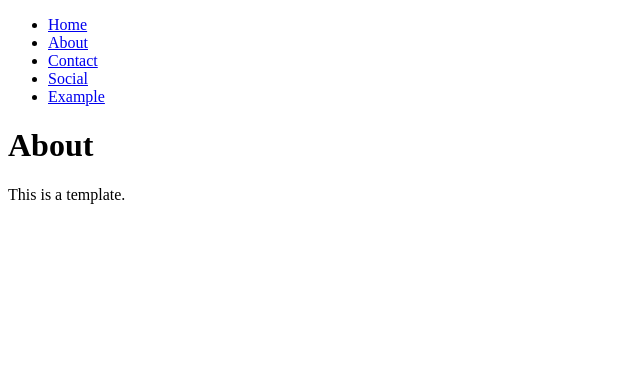
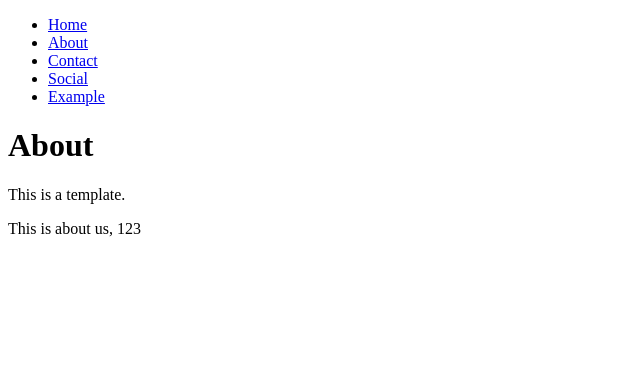
Before and after one commit to plasmatech8/django-practice, a Django app: page /about/ in a window 1280 px wide. Shown: the top 366 px of the page, without its empty margins (0-640 px from the left). Run offline with Django 3.2, Linux system fonts and the light colour scheme.

Commit message:
Added context rendering

```diff
--- a/src/pages/views.py
+++ b/src/pages/views.py
@@ -13,7 +13,11 @@ def contact_view(request, *args, **kwargs):
 
 
 def about_view(request, *args, **kwargs):
-    return render(request, 'about.html', {})
+    my_context = {
+        'my_text': 'This is about us',
+        'my_number': 123
+    }
+    return render(request, 'about.html', my_context)
 
 
 def social_view(request, *args, **kwargs):
--- a/src/templates/about.html
+++ b/src/templates/about.html
@@ -3,4 +3,7 @@
 {% block content %}
 <h1>About</h1>
 <p>This is a template.</p>
+<p>
+    {{ my_text }}, {{ my_number }}
+</p>
 {% endblock %}
```
Also changed, not shown: README.md.
